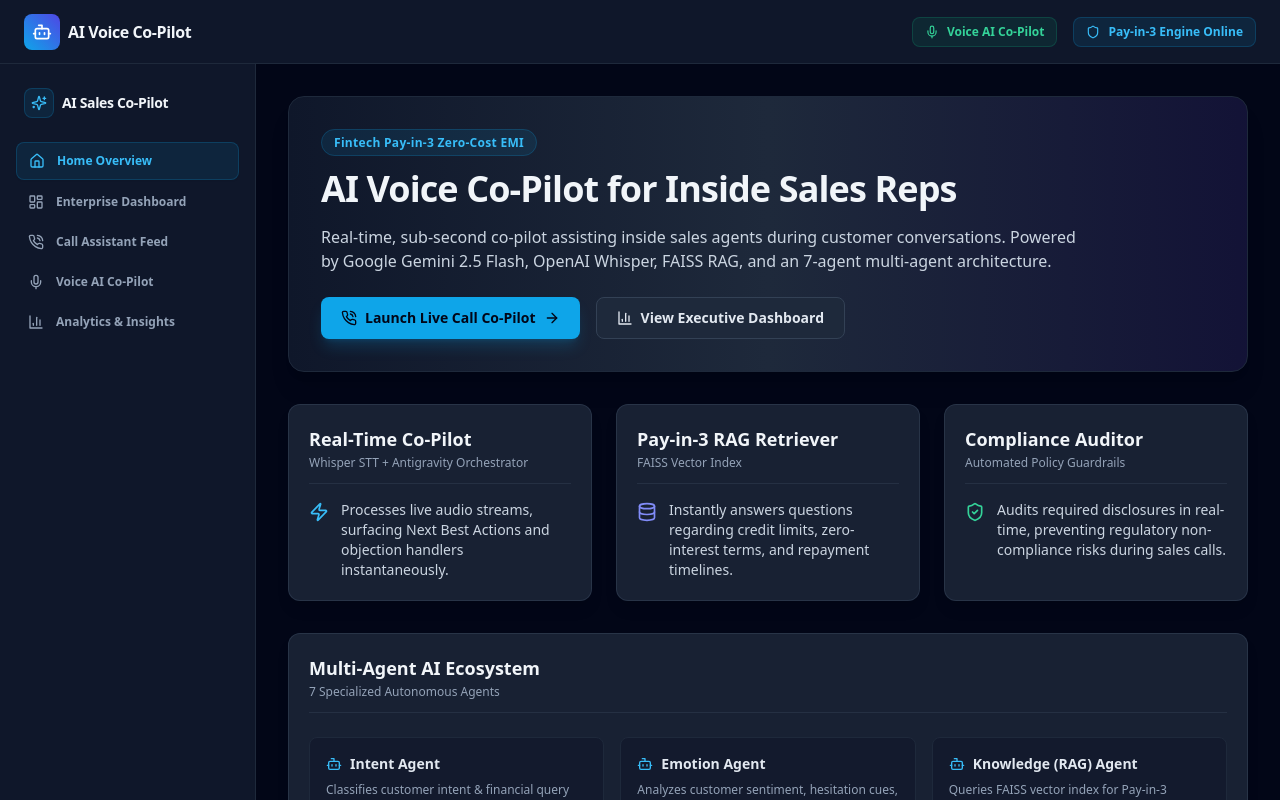
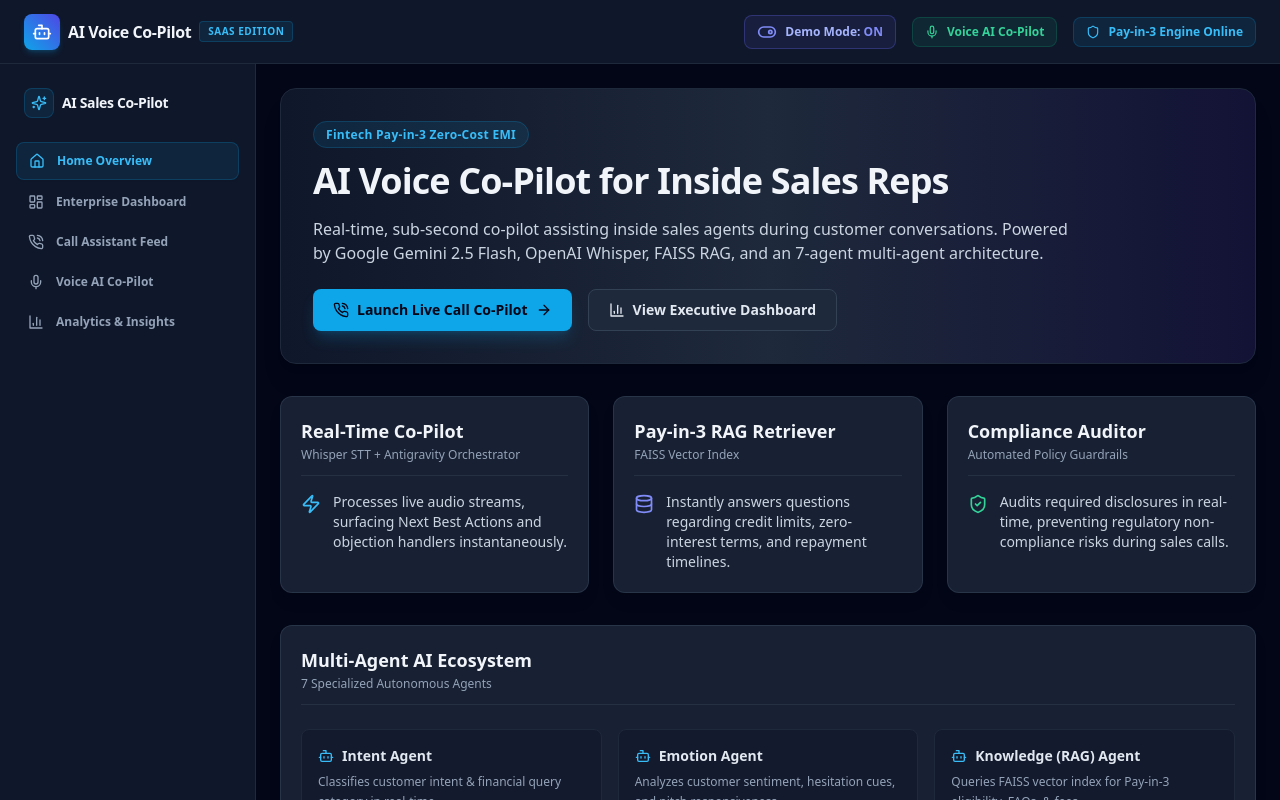
Before and after one commit to 2300090166/Ai_Voice_Co-Pilot_Team_22, a React (Vite) app in the folder frontend/: page / in a window 1280 px wide. Shown: the top 800 px of the page. Built offline with nearby package versions, Linux system fonts and the light colour scheme.

Commit message:
Fix missing Sparkles import in PerformanceInsightsPanel and add React ErrorBoundary wrappers

```diff
--- /dev/null
+++ b/frontend/src/components/ErrorBoundary.jsx
@@ -0,0 +1,40 @@
+import React from 'react';
+import { AlertTriangle } from 'lucide-react';
+
+/**
+ * React Error Boundary Component
+ * Catches JavaScript errors anywhere in its child component tree and displays a fallback UI
+ * instead of crashing the entire application into a blank screen.
+ */
+export default class ErrorBoundary extends React.Component {
+  constructor(props) {
+    super(props);
+    this.state = { hasError: false, error: null };
+  }
+
+  static getDerivedStateFromError(error) {
+    return { hasError: true, error };
+  }
+
+  componentDidCatch(error, errorInfo) {
+    console.error('[ErrorBoundary] Caught component error:', error, errorInfo);
+  }
+
+  render() {
+    if (this.state.hasError) {
+      return (
+        <div className="p-4 bg-slate-900 border border-red-500/30 rounded-xl space-y-2 text-xs text-red-300">
+          <div className="flex items-center space-x-2 font-bold text-red-400">
+            <AlertTriangle className="w-4 h-4" />
+            <span>Component Fallback (Recovered from error)</span>
+          </div>
+          <p className="text-slate-400 font-mono text-[11px]">
+            {this.state.error?.toString() || 'An error occurred while rendering this card.'}
+          </p>
+        </div>
+      );
+    }
+
+    return this.props.children;
+  }
+}
--- a/frontend/src/components/Header.jsx
+++ b/frontend/src/components/Header.jsx
@@ -1,20 +1,46 @@
 import React from 'react';
 import { Link } from 'react-router-dom';
-import { Bot, Mic, Shield, Sparkles } from 'lucide-react';
+import { Bot, Mic, Shield, ToggleLeft, ToggleRight } from 'lucide-react';
+import { useDemo } from '../context/DemoContext';
 
 export default function Header() {
+  const { demoMode, toggleDemoMode } = useDemo();
+
   return (
-    <header className="h-16 bg-slate-900 border-b border-slate-800 px-6 flex items-center justify-between sticky top-0 z-20">
+    <header className="h-16 bg-slate-900 border-b border-slate-800 px-6 flex items-center justify-between sticky top-0 z-30">
       <div className="flex items-center space-x-3">
         <Link to="/" className="flex items-center space-x-2">
-          <div className="p-2 bg-gradient-to-tr from-sky-500 to-indigo-600 rounded-lg text-white">
+          <div className="p-2 bg-gradient-to-tr from-sky-500 to-indigo-600 rounded-lg text-white shadow-md shadow-sky-500/20">
             <Bot className="w-5 h-5" />
           </div>
-          <span className="font-extrabold text-base text-slate-100 tracking-tight">AI Voice Co-Pilot</span>
+          <div className="flex items-center space-x-2">
+            <span className="font-extrabold text-base text-slate-100 tracking-tight">AI Voice Co-Pilot</span>
+            <span className="px-2 py-0.5 rounded text-[10px] font-bold bg-sky-500/10 text-sky-400 border border-sky-500/20 uppercase tracking-wider">
+              SaaS Edition
+            </span>
+          </div>
         </Link>
       </div>
 
       <div className="flex items-center space-x-4">
+        {/* Demo Mode Toggle */}
+        <button
+          onClick={toggleDemoMode}
+          className={`flex items-center space-x-2 px-3 py-1.5 rounded-lg border text-xs font-bold transition-all cursor-pointer ${
+            demoMode
+              ? 'bg-indigo-500/10 text-indigo-300 border-indigo-500/30'
+              : 'bg-slate-800 text-slate-400 border-slate-700'
+          }`}
+          title="Toggle Hackathon Demo Data Mode"
+        >
+          {demoMode ? (
+            <ToggleRight className="w-5 h-5 text-indigo-400" />
+          ) : (
+            <ToggleLeft className="w-5 h-5 text-slate-500" />
+          )}
+          <span>Demo Mode: <strong className={demoMode ? 'text-indigo-400' : 'text-slate-500'}>{demoMode ? 'ON' : 'OFF'}</strong></span>
+        </button>
+
         <Link
           to="/voice-assistant"
           className="flex items-center space-x-2 px-3 py-1.5 rounded-lg text-xs font-bold bg-emerald-500/10 text-emerald-400 border border-emerald-500/20 hover:bg-emerald-500/20 transition-all"
@@ -22,6 +48,7 @@
           <Mic className="w-3.5 h-3.5" />
           <span>Voice AI Co-Pilot</span>
         </Link>
+
         <div className="flex items-center space-x-2 px-3 py-1.5 rounded-lg text-xs font-semibold bg-sky-500/10 text-sky-400 border border-sky-500/20">
           <Shield className="w-3.5 h-3.5" />
           <span>Pay-in-3 Engine Online</span>
--- a/frontend/src/components/Layout.jsx
+++ b/frontend/src/components/Layout.jsx
@@ -10,9 +10,9 @@
   return (
     <div className="min-h-screen bg-slate-950 text-slate-100 flex flex-col font-sans">
       <Header />
-      <div className="flex flex-1">
+      <div className="flex flex-1 overflow-hidden">
         <Sidebar />
-        <main className="flex-1 p-8 bg-slate-950 overflow-y-auto max-w-7xl mx-auto w-full">
+        <main className="flex-1 p-6 bg-slate-950 overflow-y-auto w-full">
           {children}
         </main>
       </div>
--- a/frontend/src/components/dashboard/PerformanceInsightsPanel.jsx
+++ b/frontend/src/components/dashboard/PerformanceInsightsPanel.jsx
@@ -1,5 +1,5 @@
 import React from 'react';
-import { Award, CheckCircle2, AlertTriangle, Lightbulb, TrendingUp, ShieldCheck, Zap } from 'lucide-react';
+import { Award, CheckCircle2, AlertTriangle, Lightbulb, TrendingUp, ShieldCheck, Zap, Sparkles } from 'lucide-react';
 
 /**
  * AI Performance Insights Panel Component
--- a/frontend/src/pages/Dashboard.jsx
+++ b/frontend/src/pages/Dashboard.jsx
@@ -1,5 +1,4 @@
 import React, { useState } from 'react';
-import TopNavbar from '../components/dashboard/TopNavbar';
 import CustomerInfo from '../components/dashboard/CustomerInfo';
 import ConversationPanel from '../components/dashboard/ConversationPanel';
 import InsightsPanel from '../components/dashboard/InsightsPanel';
@@ -8,9 +7,10 @@
 import SummaryPanel from '../components/dashboard/SummaryPanel';
 import CostMetricCard from '../components/dashboard/CostMetricCard';
 import ConsentBanner from '../components/ConsentBanner';
+import ErrorBoundary from '../components/ErrorBoundary';
 
 /**
- * Enterprise Real-Time SaaS Sales Dashboard Page
+ * Enterprise Real-Time SaaS Sales Dashboard Page Component
  * Aggregates Top AI Consent Banner, Left Lead Profile, Center Live Conversation Feed,
  * Right AI Insights & Recommendations Panel, Cost Per Interaction Card,
  * AI Performance Insights Panel, and Executive CRM Summary.
@@ -60,44 +60,54 @@
   };
 
   return (
-    <div className="min-h-screen bg-slate-950 text-slate-100 flex flex-col font-sans">
-      {/* Top Navigation Bar */}
-      <TopNavbar />
+    <div className="space-y-6 max-w-[1600px] w-full mx-auto">
+      {/* Top AI Privacy Consent Banner */}
+      <ErrorBoundary>
+        <ConsentBanner />
+      </ErrorBoundary>
 
-      {/* AI Privacy & Consent Banner */}
-      <ConsentBanner />
-
-      {/* Main SaaS Dashboard Container */}
-      <div className="flex-1 p-6 max-w-[1600px] w-full mx-auto space-y-6 overflow-y-auto">
       {/* 3-Column Top & Middle Section */}
       <div className="grid grid-cols-1 lg:grid-cols-12 gap-6">
         {/* Left Panel: Customer Information (3 cols) */}
         <div className="lg:col-span-3">
+          <ErrorBoundary>
             <CustomerInfo />
+          </ErrorBoundary>
         </div>
 
         {/* Center Panel: Live Conversation Stream (5 cols) */}
         <div className="lg:col-span-5">
+          <ErrorBoundary>
             <ConversationPanel onTurnProcessed={handleTurnProcessed} />
+          </ErrorBoundary>
         </div>
 
-          {/* Right Panel: AI Intelligence, Suggestions & Cost Metrics (4 cols) */}
+        {/* Right Panel: Cost Metric, AI Insights & Recommendations (4 cols) */}
         <div className="lg:col-span-4 space-y-6">
+          <ErrorBoundary>
             <CostMetricCard />
+          </ErrorBoundary>
+          <ErrorBoundary>
             <InsightsPanel turnData={currentTurnData} />
+          </ErrorBoundary>
+          <ErrorBoundary>
             <RecommendationsPanel recommendations={currentTurnData.recommendations} />
+          </ErrorBoundary>
         </div>
       </div>
 
       {/* AI Performance Insights Section (12 cols) */}
       <div>
+        <ErrorBoundary>
           <PerformanceInsightsPanel insightsData={currentTurnData.insights || currentTurnData.insights_data} />
+        </ErrorBoundary>
       </div>
 
-        {/* Bottom Panel: Executive Call Summary (12 cols) */}
+      {/* Bottom Panel: Executive Call Summary & CRM Card (12 cols) */}
       <div>
+        <ErrorBoundary>
           <SummaryPanel turnData={currentTurnData} />
-        </div>
+        </ErrorBoundary>
       </div>
     </div>
   );
```
Lines whose indentation alone changed are shown as unchanged.
